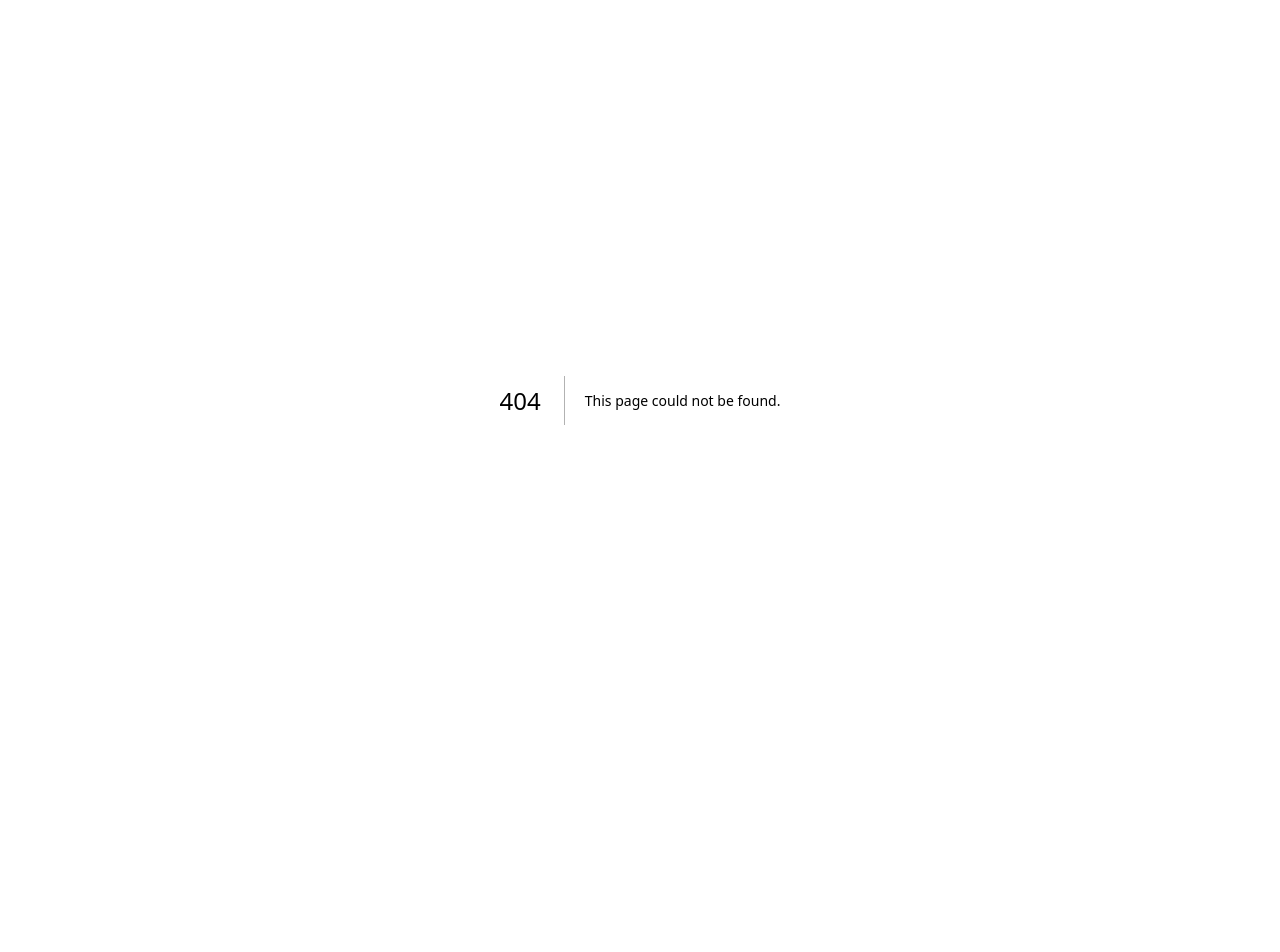
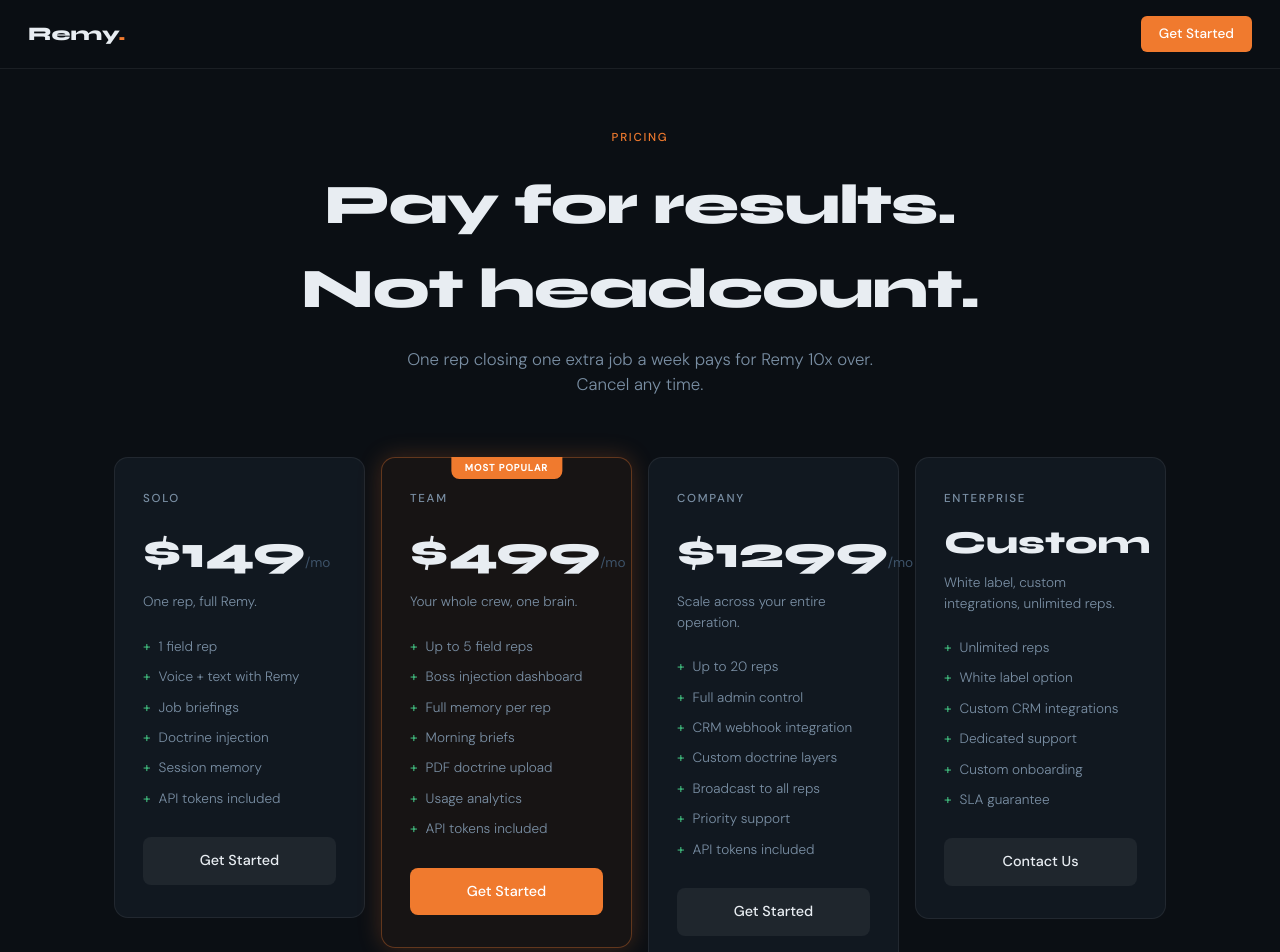
Before and after one commit to Jkapp93/Remy, a Next.js app: page /pricing in a window 1280 px wide. Before the commit this address had no page. Shown: the top 952 px of the page. Before the commit the page ends 800 px from the top, so only its background shows below. Built offline with nearby package versions, Linux system fonts and the light colour scheme; no server answers.

Commit message:
feat: pricing page and Stripe checkout

```diff
--- /dev/null
+++ b/app/api/checkout/route.ts
@@ -0,0 +1,35 @@
+import { NextRequest, NextResponse } from 'next/server';
+import Stripe from 'stripe';
+
+const stripe = new Stripe(process.env.STRIPE_SECRET_KEY!, { apiVersion: '2023-10-16' });
+
+const PRICE_MAP: Record<string, string> = {
+  'price_solo': process.env.STRIPE_PRICE_SOLO || '',
+  'price_team': process.env.STRIPE_PRICE_TEAM || '',
+  'price_company': process.env.STRIPE_PRICE_COMPANY || '',
+};
+
+export async function POST(req: NextRequest) {
+  try {
+    const { priceId, planName } = await req.json();
+    const stripePriceId = PRICE_MAP[priceId];
+
+    if (!stripePriceId) {
+      return NextResponse.json({ error: 'Invalid plan' }, { status: 400 });
+    }
+
+    const session = await stripe.checkout.sessions.create({
+      mode: 'subscription',
+      payment_method_types: ['card'],
+      line_items: [{ price: stripePriceId, quantity: 1 }],
+      success_url: `${process.env.NEXT_PUBLIC_APP_URL}/dashboard?success=true`,
+      cancel_url: `${process.env.NEXT_PUBLIC_APP_URL}/pricing`,
+      metadata: { planName },
+    });
+
+    return NextResponse.json({ url: session.url });
+  } catch (error) {
+    console.error('Checkout error:', error);
+    return NextResponse.json({ error: 'Failed' }, { status: 500 });
+  }
+}
--- /dev/null
+++ b/app/pricing/page.tsx
@@ -0,0 +1,204 @@
+'use client';
+import { useState } from 'react';
+import Link from 'next/link';
+import { useUser } from '@clerk/nextjs';
+
+const PLANS = [
+  {
+    name: 'Solo',
+    price: 149,
+    period: 'mo',
+    description: 'One rep, full Remy.',
+    features: [
+      '1 field rep',
+      'Voice + text with Remy',
+      'Job briefings',
+      'Doctrine injection',
+      'Session memory',
+      'API tokens included',
+    ],
+    priceId: 'price_solo',
+    cta: 'Get Started',
+    featured: false,
+  },
+  {
+    name: 'Team',
+    price: 499,
+    period: 'mo',
+    description: 'Your whole crew, one brain.',
+    features: [
+      'Up to 5 field reps',
+      'Boss injection dashboard',
+      'Full memory per rep',
+      'Morning briefs',
+      'PDF doctrine upload',
+      'Usage analytics',
+      'API tokens included',
+    ],
+    priceId: 'price_team',
+    cta: 'Get Started',
+    featured: true,
+  },
+  {
+    name: 'Company',
+    price: 1299,
+    period: 'mo',
+    description: 'Scale across your entire operation.',
+    features: [
+      'Up to 20 reps',
+      'Full admin control',
+      'CRM webhook integration',
+      'Custom doctrine layers',
+      'Broadcast to all reps',
+      'Priority support',
+      'API tokens included',
+    ],
+    priceId: 'price_company',
+    cta: 'Get Started',
+    featured: false,
+  },
+  {
+    name: 'Enterprise',
+    price: 0,
+    period: 'mo',
+    description: 'White label, custom integrations, unlimited reps.',
+    features: [
+      'Unlimited reps',
+      'White label option',
+      'Custom CRM integrations',
+      'Dedicated support',
+      'Custom onboarding',
+      'SLA guarantee',
+    ],
+    priceId: 'price_enterprise',
+    cta: 'Contact Us',
+    featured: false,
+  },
+];
+
+export default function PricingPage() {
+  const { user } = useUser();
+  const [loading, setLoading] = useState<string | null>(null);
+
+  const handleCheckout = async (plan: typeof PLANS[0]) => {
+    if (plan.name === 'Enterprise') {
+      window.location.href = 'mailto:joseph@getremy.ai?subject=Enterprise Plan';
+      return;
+    }
+    if (!user) {
+      window.location.href = '/auth';
+      return;
+    }
+    setLoading(plan.priceId);
+    try {
+      const res = await fetch('/api/checkout', {
+        method: 'POST',
+        headers: { 'Content-Type': 'application/json' },
+        body: JSON.stringify({ priceId: plan.priceId, planName: plan.name }),
+      });
+      const data = await res.json();
+      if (data.url) window.location.href = data.url;
+    } catch {
+      alert('Something went wrong. Try again.');
+    }
+    setLoading(null);
+  };
+
+  return (
+    <div style={{ background: '#0b0f14', minHeight: '100vh', color: '#e8edf2', fontFamily: "'DM Sans', sans-serif" }}>
+      <style>{`
+        @import url('https://fonts.googleapis.com/css2?family=Syne:wght@700;800&family=DM+Sans:wght@300;400;500&display=swap');
+        * { box-sizing:border-box; margin:0; padding:0; }
+        @keyframes glow { 0%,100%{box-shadow:0 0 20px rgba(240,122,46,0.2)} 50%{box-shadow:0 0 40px rgba(240,122,46,0.4)} }
+      `}</style>
+
+      <div style={{ display:'flex', alignItems:'center', justifyContent:'space-between', padding:'16px 28px', borderBottom:'1px solid rgba(255,255,255,0.07)', background:'rgba(11,15,20,0.95)', position:'sticky', top:0, zIndex:100 }}>
+        <Link href="/" style={{ fontFamily:"'Syne',sans-serif", fontSize:'1.2rem', fontWeight:800, textDecoration:'none', color:'#e8edf2' }}>Remy<span style={{ color:'#f07a2e' }}>.</span></Link>
+        <div style={{ display:'flex', gap:'12px', alignItems:'center' }}>
+          {user ? (
+            <Link href="/dashboard" style={{ padding:'8px 18px', background:'#f07a2e', borderRadius:'6px', textDecoration:'none', color:'#fff', fontSize:'0.85rem', fontWeight:500 }}>Dashboard</Link>
+          ) : (
+            <Link href="/auth" style={{ padding:'8px 18px', background:'#f07a2e', borderRadius:'6px', textDecoration:'none', color:'#fff', fontSize:'0.85rem', fontWeight:500 }}>Get Started</Link>
+          )}
+        </div>
+      </div>
+
+      <div style={{ maxWidth:'1100px', margin:'0 auto', padding:'60px 24px' }}>
+        <div style={{ textAlign:'center', marginBottom:'60px' }}>
+          <div style={{ fontSize:'0.72rem', fontWeight:500, letterSpacing:'0.15em', textTransform:'uppercase', color:'#f07a2e', marginBottom:'16px' }}>Pricing</div>
+          <h1 style={{ fontFamily:"'Syne',sans-serif", fontSize:'clamp(2rem,5vw,3.5rem)', fontWeight:800, letterSpacing:'-0.02em', marginBottom:'16px' }}>
+            Pay for results.<br />Not headcount.
+          </h1>
+          <p style={{ color:'#7a8fa4', fontSize:'1.05rem', fontWeight:300, maxWidth:'480px', margin:'0 auto' }}>
+            One rep closing one extra job a week pays for Remy 10x over. Cancel any time.
+          </p>
+        </div>
+
+        <div style={{ display:'grid', gridTemplateColumns:'repeat(auto-fit, minmax(240px, 1fr))', gap:'16px', alignItems:'start' }}>
+          {PLANS.map(plan => (
+            <div key={plan.name} style={{
+              background: plan.featured ? 'rgba(240,122,46,0.05)' : '#111820',
+              border: plan.featured ? '1px solid rgba(240,122,46,0.35)' : '1px solid rgba(255,255,255,0.07)',
+              borderRadius:'14px',
+              padding:'32px 28px',
+              position:'relative',
+              animation: plan.featured ? 'glow 3s ease-in-out infinite' : 'none',
+            }}>
+              {plan.featured && (
+                <div style={{ position:'absolute', top:'-1px', left:'50%', transform:'translateX(-50%)', background:'#f07a2e', color:'#fff', fontSize:'0.6rem', fontWeight:600, letterSpacing:'0.1em', padding:'4px 14px', borderRadius:'0 0 8px 8px' }}>
+                  MOST POPULAR
+                </div>
+              )}
+
+              <div style={{ fontSize:'0.72rem', fontWeight:500, letterSpacing:'0.15em', textTransform:'uppercase', color:'#7a8fa4', marginBottom:'12px' }}>{plan.name}</div>
+
+              {plan.price > 0 ? (
+                <div style={{ marginBottom:'6px' }}>
+                  <span style={{ fontFamily:"'Syne',sans-serif", fontSize:'2.8rem', fontWeight:800, color:'#e8edf2' }}>${plan.price}</span>
+                  <span style={{ color:'#3d5268', fontSize:'0.85rem' }}>/mo</span>
+                </div>
+              ) : (
+                <div style={{ fontFamily:"'Syne',sans-serif", fontSize:'2rem', fontWeight:800, color:'#e8edf2', marginBottom:'6px' }}>Custom</div>
+              )}
+
+              <div style={{ color:'#7a8fa4', fontSize:'0.85rem', fontWeight:300, marginBottom:'24px' }}>{plan.description}</div>
+
+              <ul style={{ listStyle:'none', display:'flex', flexDirection:'column', gap:'10px', marginBottom:'28px' }}>
+                {plan.features.map(f => (
+                  <li key={f} style={{ fontSize:'0.85rem', color:'#7a8fa4', display:'flex', alignItems:'flex-start', gap:'8px', fontWeight:300 }}>
+                    <span style={{ color:'#3daf76', fontWeight:500, flexShrink:0 }}>+</span>
+                    {f}
+                  </li>
+                ))}
+              </ul>
+
+              <button
+                onClick={() => handleCheckout(plan)}
+                disabled={loading === plan.priceId}
+                style={{
+                  width:'100%',
+                  padding:'13px',
+                  borderRadius:'8px',
+                  border:'none',
+                  background: plan.featured ? '#f07a2e' : 'rgba(255,255,255,0.06)',
+                  color: plan.featured ? '#fff' : '#e8edf2',
+                  fontFamily:"'DM Sans',sans-serif",
+                  fontSize:'0.9rem',
+                  fontWeight:500,
+                  cursor:'pointer',
+                  opacity: loading === plan.priceId ? 0.6 : 1,
+                }}
+              >
+                {loading === plan.priceId ? 'Loading...' : plan.cta}
+              </button>
+            </div>
+          ))}
+        </div>
+
+        <div style={{ textAlign:'center', marginTop:'48px', color:'#3d5268', fontSize:'0.82rem', fontWeight:300 }}>
+          All plans include a 14-day free trial. No credit card required to start.
+        </div>
+      </div>
+    </div>
+  );
+}
```
